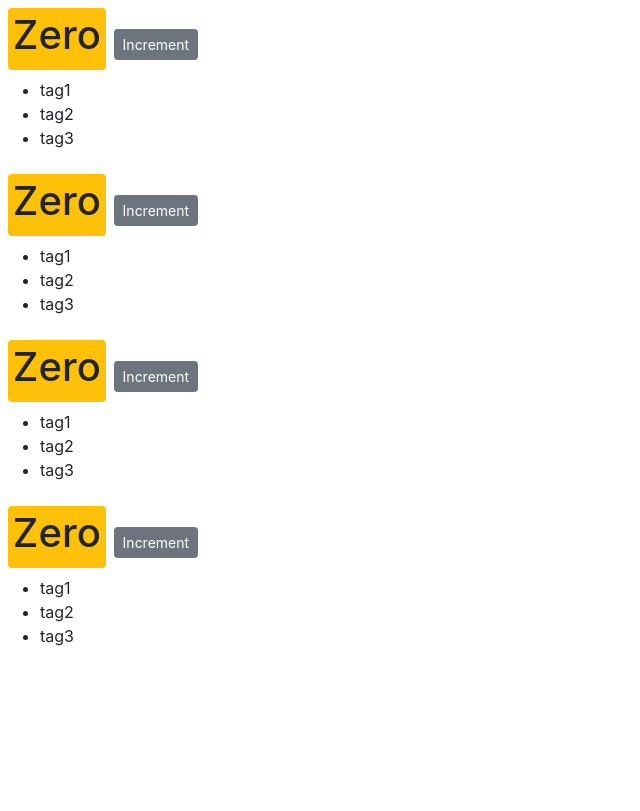
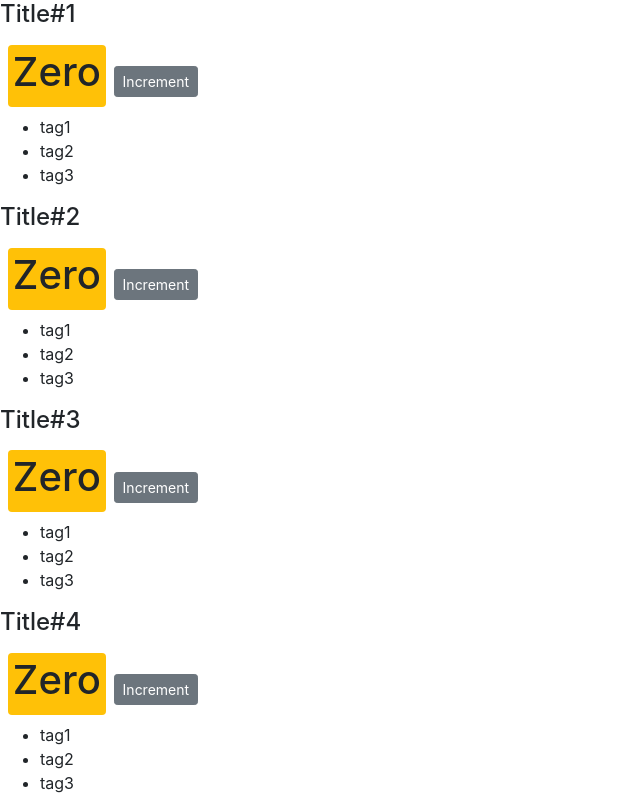
Before and after one commit to slash902daniel/Tutorial_JS_React_BeginnersWithMosh, a React (Create React App) app: page / in a window 1280 px wide. Shown: the whole page, without its empty margins (0-640 px from the left). Built offline with nearby package versions, Linux system fonts and the light colour scheme.

Commit message:
Passing Children

```diff
--- a/src/components/counterComponent.jsx
+++ b/src/components/counterComponent.jsx
@@ -39,6 +39,7 @@ class Counter extends Component {
     return (
       <React.Fragment>
         <div>
+          { this.props.children }
           <span className={this.getBadgeClasses()}>{this.formatValue()}</span>
           <button onClick={ () => this.handleIncrement_V_Experimental({ id: 1 }) } className="btn btn-secondary btn-sm">Increment</button>
           {this.state.tags===0 && 'Please create a new tag!'}
--- a/src/components/counters.jsx
+++ b/src/components/counters.jsx
@@ -14,7 +14,9 @@ class Counters extends Component {
         return (
              <div>
                 { this.state.counters.map(counter => (
-                <Counter key={counter.id} value={counter.value} selected={true} />
+                <Counter key={counter.id} value={counter.value} selected={true} >
+                    <h4>Title#{counter.id}</h4>
+                </Counter>
                 ))}
              </div>
         );
```
